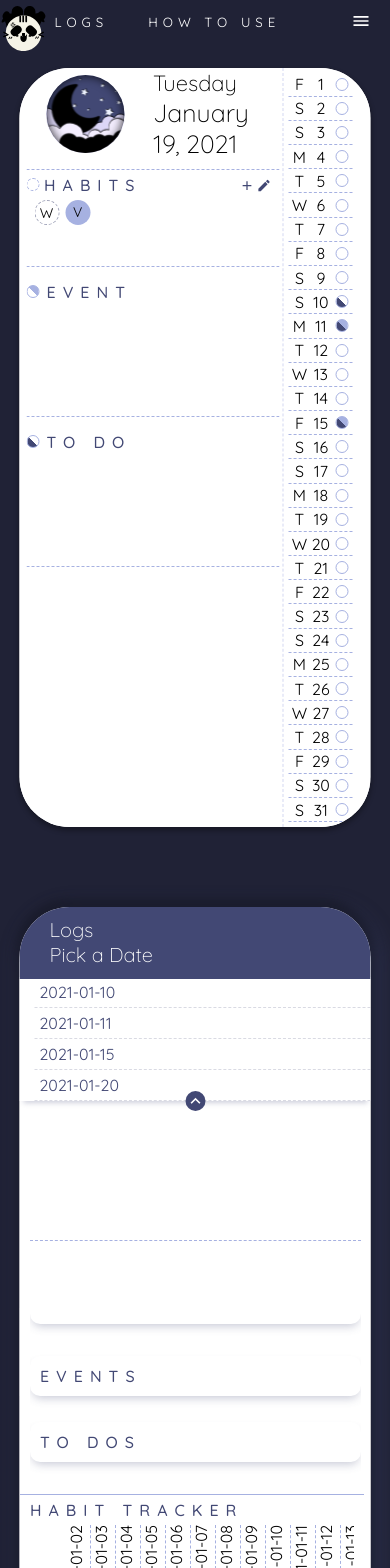
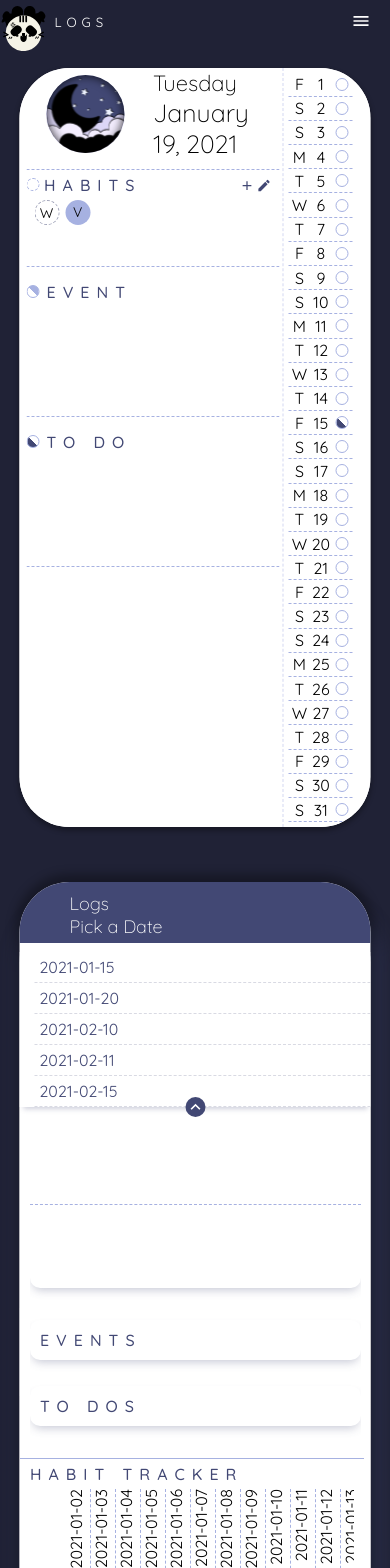
Before and after one commit to vkwho4250/react-frontend-journal, a React (Create React App) app: page / in a window 390 px wide. Shown: the top 1568 px of the page. Built offline with nearby package versions, Linux system fonts and the light colour scheme.

Commit message:
placed test data in separate file, updated display

```diff
--- a/src/App.jsx
+++ b/src/App.jsx
@@ -3,6 +3,7 @@ import Dashboard from "./components/Dashboard";
 import Avatar from "./components/avatar/Avatar";
 import Header from "./components/Header";
 import Report from "./components/log/Report";
+import testData from "./testData";
 
 function App() {
    const today = new Date(new Date().setHours(0, 0, 0, 0));
@@ -23,118 +24,11 @@ function App() {
    const [frontPanel, setFrontPanel] = useState("summary");
    const [showReport, setShowReport] = useState(false);
    const [avatar, setAvatar] = useState("default");
-   const [entries, setEntries] = useState([
-      {
-         id: 0,
-         title: "Entry 1",
-         date: "2021-01-20",
-         content:
-            "Lorem ipsum dolor sit amet, consectetur adipiscing elit. Cras eget scelerisque est. Ut vitae nibh magna. Vestibulum ex est, tincidunt id viverra ac, scelerisque id sem. Mauris sagittis neque felis, ac sodales nisl pellentesque vitae. In hac habitasse platea dictumst. Proin id cursus magna. Maecenas imperdiet ex sit amet rutrum suscipit. Sed ante magna, dictum eu imperdiet ut, molestie ultrices tortor. Maecenas lobortis nunc eu massa condimentum, vel bibendum magna commodo. Phasellus commodo egestas sapien, nec aliquet mi sollicitudin in. In condimentum eget ex a venenatis. Sed finibus, nunc sagittis hendrerit malesuada, lacus orci semper dolor, nec tristique tellus turpis ut dolor. Phasellus hendrerit ac turpis sed ornare. Praesent maximus feugiat orci nec tincidunt.",
-         mood: "sad",
-         reason:
-            "I dropped my taco.I dropped my taco.I dropped my taco.I dropped my taco.I dropped my taco.I dropped my taco.I dropped my taco.I dropped my taco.I dropped my taco.I dropped my taco.I dropped my taco.I dropped my taco.I dropped my taco.I dropped my taco.I dropped my taco.I dropped my taco.I dropped my taco.I dropped my taco.I dropped my taco.I dropped my taco.I dropped my taco.I dropped my taco.I dropped my taco.I dropped my taco.I dropped my taco.I dropped my taco.I dropped my taco.I dropped my taco.I dropped my taco.I dropped my taco.I dropped my taco.I dropped my taco.I dropped my taco.I dropped my taco.I dropped my taco.I dropped my taco.I dropped my taco.I dropped my taco.I dropped my taco.I dropped my taco.I dropped my taco.I dropped my taco.I dropped my taco.",
-      },
-      {
-         id: 1,
-         title: "Entry 2",
-         date: "2021-01-15",
-         content:
-            "Suspendisse vitae elementum ante. Donec placerat quis est vel lacinia. Aenean nec tincidunt nisi, ut ullamcorper odio. Mauris auctor fringilla mauris sed posuere. Praesent ullamcorper pharetra nibh, ut interdum enim iaculis non. Maecenas fringilla eu nibh at placerat. Fusce et mi risus. Etiam hendrerit, mauris in semper mollis, neque ligula tempor nibh, vitae varius orci eros vitae metus. Aliquam nulla odio, ullamcorper sit amet lectus ac, hendrerit tempor purus. Sed blandit, mi id elementum tristique, purus diam sodales erat, et vehicula eros risus et felis. In hac habitasse platea dictumst. Nulla facilisis turpis a pretium convallis.",
-         mood: "happy",
-         reason: "I made tacos.",
-      },
-   ]);
+   const [entries, setEntries] = useState(testData.testEntries);
 
-   const [habits, setHabits] = useState([
-      {
-         id: 0,
-         habit: "Drink 8 cups of water a day",
-         abbr: "W",
-         dates: [
-            "2021-01-01",
-            "2021-01-02",
-            "2021-01-03",
-            "2021-01-04",
-            "2021-01-05",
-            "2021-01-06",
-            "2021-01-07",
-            "2021-01-08",
-            "2021-01-09",
-            "2021-01-10",
-         ],
-         completed: [
-            true,
-            false,
-            true,
-            true,
-            true,
-            false,
-            true,
-            false,
-            true,
-            true,
-         ],
-      },
-      {
-         id: 1,
-         habit: "Take vitamins",
-         abbr: "V",
-         dates: ["2021-01-16", "2021-01-17", "2021-01-18", "2021-01-19"],
-         completed: [true, true, false, true],
-      },
-   ]);
+   const [habits, setHabits] = useState(testData.testHabits);
 
-   const [allItems, setAllItems] = useState([
-      {
-         id: 0,
-         type: "todo",
-         category: "Shopping",
-         content: "This is a longer test but not overly long",
-         date: "2021-01-15",
-         completed: false,
-      },
-      {
-         id: 1,
-         type: "general",
-         category: "Banking",
-         content: "this is a test.",
-         date: "2021-01-11",
-         completed: false,
-      },
-      {
-         id: 2,
-         category: "Errands",
-         type: "todo",
-         content:
-            "This is a long test for T2.This is a long test for T2.This is a long test for T2.This is a long test for T2. ",
-         date: "2021-01-11",
-         completed: false,
-      },
-      {
-         id: 3,
-         type: "todo",
-         category: "Family",
-         content: "This is a long test for T4",
-         date: "2021-01-10",
-         completed: false,
-      },
-      {
-         id: 4,
-         type: "event",
-         category: "Birthdays",
-         content: "This is someone's Bday",
-         date: "2021-01-11",
-         completed: false,
-      },
-      {
-         id: 5,
-         type: "event",
-         category: "Family",
-         content: "Picnic",
-         date: "2021-01-15",
-         completed: false,
-      },
-   ]);
+   const [allItems, setAllItems] = useState(testData.testItems);
 
    useEffect(() => {
       setEntries((prevValue) => {
@@ -287,8 +181,6 @@ function App() {
    }
 
    function changeGroupingDisplay(event) {
-      console.log(event.currentTarget);
-
       if (event.currentTarget.getAttribute("name") === "Edit groupings") {
          setGroupingDisplay(!groupingDisplay);
       } else {
@@ -329,19 +221,19 @@ function App() {
          />
          <Avatar avatar={avatar} setAvatar={setAvatar} />
          <Report
-            //Variables
+            //States
             today={today}
             todayString={todayString}
             avatar={avatar}
             allItems={allItems}
             entries={entries}
             habits={habits}
-            //Functions
+            //Actions
             filterItems={filterItems}
             showReport={showReport}
          />
          <Dashboard
-            // Variables
+            // States & Actions
             today={today}
             todayString={todayString}
             frontPanel={frontPanel}
@@ -362,7 +254,7 @@ function App() {
             createDisplay={createDisplay}
             groupingDisplay={groupingDisplay}
             action={action}
-            // Functions
+            // Actions
             filterItems={filterItems}
             listGrouping={listGrouping}
             addItem={addItem}
--- a/src/components/Dashboard.jsx
+++ b/src/components/Dashboard.jsx
@@ -9,7 +9,7 @@ import JournalEntry from "./journal/JournalEntry";
 import { ReactComponent as NightSky } from "./images/night-sky.svg";
 
 function Dashboard({
-   // Variables
+   // States & Actions
    today,
    todayString,
    frontPanel,
@@ -33,7 +33,7 @@ function Dashboard({
    createDisplay,
    groupingDisplay,
    action,
-   // Functions
+   // Actions
    filterItems,
    listGrouping,
    updateItem,
--- a/src/components/Header.jsx
+++ b/src/components/Header.jsx
@@ -57,9 +57,6 @@ function Header({ showReport, setShowReport, setFrontPanel }) {
                <button onClick={changeReportDisplay}>
                   <h5>Logs</h5>
                </button>
-               <button>
-                  <h5>How to Use</h5>
-               </button>
             </div>
             <button onClick={changePanelMenu}>
                <MenuIcon className="btn-icon menu-icon" />
--- a/src/components/log/Report.css
+++ b/src/components/log/Report.css
@@ -26,11 +26,11 @@
 
 #report .header {
    z-index: 3;
-   height: 80rem;
+   height: fit-content;
    width: 100%;
    display: flex;
    align-items: center;
-   padding: 0 50rem;
+   padding: 10rem 50rem;
 }
 
 #report h1 {
@@ -229,31 +229,12 @@
 }
 
 .habit-names {
-   margin-top: 80rem;
+   margin-top: 90rem;
    width: 30rem;
    border-top: 1rem dashed rgb(166, 177, 225);
 }
 
-@media only screen and (max-width: 1024px) {
-   #report h1 {
-      font-size: 25rem;
-   }
-
-   #report .layout {
-      top: 7.5vh;
-   }
-
-   #report .header {
-      justify-content: space-between;
-      padding: 10rem 30rem 0;
-   }
-
-   .date-dropdown {
-      width: 100%;
-   }
-}
-
-@media only screen and (max-width: 750px) {
+@media only screen and (max-width: 1200px) {
    #report .layout {
       display: flex;
       flex-direction: column;
@@ -266,7 +247,7 @@
    }
 
    #report .header h1 {
-      font-size: 20rem;
+      font-size: 18rem;
    }
 
    .log-body {
@@ -304,5 +285,6 @@
 
    .date-dropdown.open {
       top: 70rem;
+      width: 100%;
    }
 }
--- a/src/components/log/Tracker.css
+++ b/src/components/log/Tracker.css
@@ -20,7 +20,7 @@
 .tracker-dates-box {
    position: relative;
    width: 25rem;
-   height: 80rem;
+   height: 90rem;
    border-right: 1rem dashed rgb(166, 177, 225);
 }
 
--- a/src/components/summary/TodaySummary/Habit.jsx
+++ b/src/components/summary/TodaySummary/Habit.jsx
@@ -5,8 +5,6 @@ function Habit({ todayString, habit, displayHabit, editHabit, action }) {
    const [isComplete, setIsComplete] = useState(false);
 
    function changeIsComplete() {
-      console.log("entering changeISComplet");
-      console.log(habit);
       if (action === "CheckOff") {
          setIsComplete(!isComplete);
       }
--- /dev/null
+++ b/src/testData.js
@@ -0,0 +1,119 @@
+const testEntries = [
+   {
+      id: 0,
+      title: "Entry 1",
+      date: "2021-01-20",
+      content:
+         "Lorem ipsum dolor sit amet, consectetur adipiscing elit. Cras eget scelerisque est. Ut vitae nibh magna. Vestibulum ex est, tincidunt id viverra ac, scelerisque id sem. Mauris sagittis neque felis, ac sodales nisl pellentesque vitae. In hac habitasse platea dictumst. Proin id cursus magna. Maecenas imperdiet ex sit amet rutrum suscipit. Sed ante magna, dictum eu imperdiet ut, molestie ultrices tortor. Maecenas lobortis nunc eu massa condimentum, vel bibendum magna commodo. Phasellus commodo egestas sapien, nec aliquet mi sollicitudin in. In condimentum eget ex a venenatis. Sed finibus, nunc sagittis hendrerit malesuada, lacus orci semper dolor, nec tristique tellus turpis ut dolor. Phasellus hendrerit ac turpis sed ornare. Praesent maximus feugiat orci nec tincidunt.",
+      mood: "sad",
+      reason: "I dropped my taco.",
+   },
+   {
+      id: 1,
+      title: "Entry 2",
+      date: "2021-01-15",
+      content:
+         "Suspendisse vitae elementum ante. Donec placerat quis est vel lacinia. Aenean nec tincidunt nisi, ut ullamcorper odio. Mauris auctor fringilla mauris sed posuere. Praesent ullamcorper pharetra nibh, ut interdum enim iaculis non. Maecenas fringilla eu nibh at placerat. Fusce et mi risus. Etiam hendrerit, mauris in semper mollis, neque ligula tempor nibh, vitae varius orci eros vitae metus. Aliquam nulla odio, ullamcorper sit amet lectus ac, hendrerit tempor purus. Sed blandit, mi id elementum tristique, purus diam sodales erat, et vehicula eros risus et felis. In hac habitasse platea dictumst. Nulla facilisis turpis a pretium convallis.",
+      mood: "happy",
+      reason: "I made tacos.",
+   },
+];
+
+const testHabits = [
+   {
+      id: 0,
+      habit: "Drink 8 cups of water a day",
+      abbr: "W",
+      dates: [
+         "2021-01-01",
+         "2021-01-02",
+         "2021-01-03",
+         "2021-01-04",
+         "2021-01-05",
+         "2021-01-06",
+         "2021-01-07",
+         "2021-01-08",
+         "2021-01-09",
+         "2021-01-10",
+      ],
+      completed: [
+         true,
+         false,
+         true,
+         true,
+         true,
+         false,
+         true,
+         false,
+         true,
+         true,
+      ],
+   },
+   {
+      id: 1,
+      habit: "Take vitamins",
+      abbr: "V",
+      dates: ["2021-01-16", "2021-01-17", "2021-01-18", "2021-01-19"],
+      completed: [true, true, false, true],
+   },
+];
+
+const testItems = [
+   {
+      id: 0,
+      type: "todo",
+      category: "Shopping",
+      content: "This is a longer test but not overly long",
+      date: "2021-01-15",
+      completed: false,
+   },
+   {
+      id: 1,
+      type: "general",
+      category: "Banking",
+      content: "this is a test.",
+      date: "2021-02-11",
+      completed: false,
+   },
+   {
+      id: 2,
+      category: "Errands",
+      type: "todo",
+      content:
+         "This is a long test for T2.This is a long test for T2.This is a long test for T2.This is a long test for T2. ",
+      date: "2021-02-11",
+      completed: false,
+   },
+   {
+      id: 3,
+      type: "todo",
+      category: "Family",
+      content: "This is a long test for T4",
+      date: "2021-02-10",
+      completed: false,
+   },
+   {
+      id: 4,
+      type: "event",
+      category: "Birthdays",
+      content: "This is someone's Bday",
+      date: "2021-02-11",
+      completed: false,
+   },
+   {
+      id: 5,
+      type: "event",
+      category: "Family",
+      content: "Picnic",
+      date: "2021-02-15",
+      completed: false,
+   },
+];
+
+const testData = {
+   testEntries,
+   testHabits,
+   testItems,
+};
+
+export default testData;
```
Also changed, not shown: src/components/Testing/testData.jsx (deleted, +0 -33 lines), src/components/journal/JournalEntry.jsx (+2 -6 lines), src/components/log/Report.jsx (+2 -5 lines), src/components/summary/TodaySummary/TodaySummary.jsx (+2 -10 lines), 2 other files (tests, documents, lock files or other folders).
